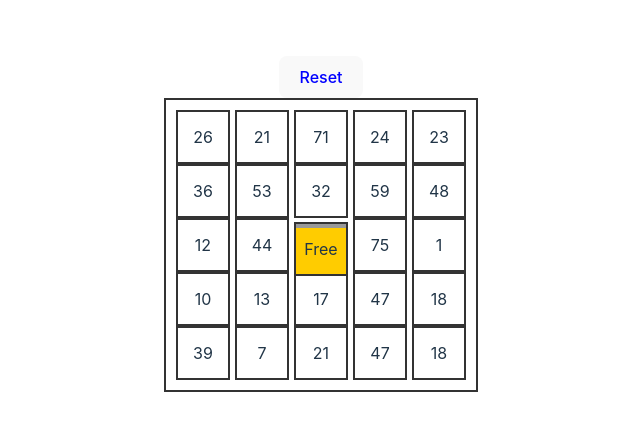
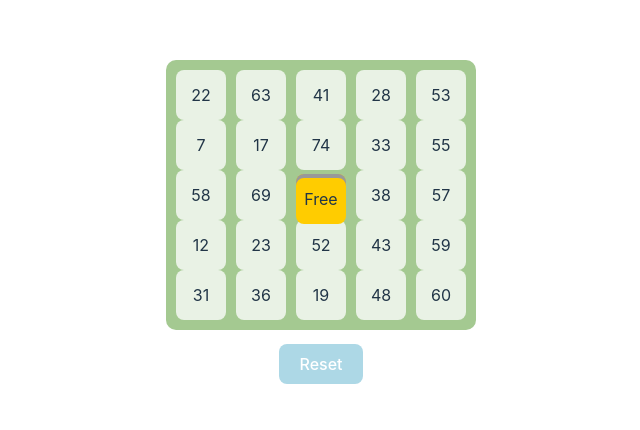
Before and after one commit to beanpot99/ck-bingo-game, a React (Vite) app: page / in a window 1280 px wide. Shown: the part 176-606 px from the top of the page, without its empty margins (319-959 px from the left). Built offline with nearby package versions, Linux system fonts and the light colour scheme.

Commit message:
randomly picking preset card from array of cards, green.

```diff
--- a/src/App.css
+++ b/src/App.css
@@ -19,27 +19,19 @@
   align-items: center;
   justify-content: center;
   height: 100vh;
-  /* 100% viewport height */
   padding: 20px;
-  /* Adjust as needed */
   max-width: 400px;
-  /* Adjust as needed */
   margin: 0 auto;
-  /* Center horizontally */
 }
 
 .bingo-board {
   display: grid;
   grid-template-columns: repeat(5, 1fr);
-  /* 5 columns */
   gap: 5px;
-  /* Adjust spacing as needed */
   border: 2px solid #333;
-  /* Add a border around the board */
   padding: 10px;
-  /* Adjust padding as needed */
   background-color: #fff;
-  /* Set the background color */
+  margin-bottom: 10px;
 }
 
 .bingo-cell {
@@ -47,59 +39,65 @@
   align-items: center;
   justify-content: center;
   width: 50px;
-  /* Adjust cell width as needed */
   height: 50px;
-  /* Adjust cell height as needed */
   border: 2px solid #333;
-  /* Add cell borders */
   font-size: 16px;
-  /* Adjust font size as needed */
   cursor: pointer;
 }
 
-/* Add a selected style for clicked cells */
-/* .selected {
+.bingo-cell.selected {
   background-color: #ffcc00;
-  color: #333;
-} */
-.bingo-cell.selected {
-  background-color: #ffcc00; /* Change to your preferred color */
-  box-shadow: inset 0 4px #999; /* Gives a pressed effect */
-  transform: translateY(4px); /* Slightly lowers the cell */
+  box-shadow: inset 0 4px #999;
+  transform: translateY(4px);
 }
 
-button {
+.button {
+  background-color: lightblue;
+  /* Light blue background */
+  border: none;
+  color: white;
   padding: 10px 20px;
-  /* Adjust padding as needed */
+  text-align: center;
+  text-decoration: none;
+  display: inline-block;
   font-size: 16px;
-  /* Adjust font size as needed */
-  background-color: #333;
-  /* Button background color */
-  color: blue;
-  /* Button text color */
-  border: none;
+  margin: 4px 2px;
   cursor: pointer;
-  margin-top: 10px;
-  /* Adjust margin as needed */
+  transition: background-color 0.3s ease;
+  /* Smooth transition for background color */
+}
+
+.button:hover {
+  background-color: #0099cc;
+  /* Darker blue on hover */
 }
 
 .bingo-cell {
-  /* ... (previous styles) */
   text-align: center;
-  /* Center text horizontally */
-}
-
-button {
-  /* ... (previous styles) */
-  display: block;
-  /* Ensure the button takes up the full width */
-  margin: 0 auto;
-  /* Center button horizontally within the cell */
+  background-color: #e9f2e5;
+  /* Set the cell background color */
+  border-radius: 8px;
+  /* Rounded edges for cells */
+  border: none;
+  display: flex;
+  align-items: center;
+  justify-content: center;
 }
 
 .bingo-board {
-  /* ... (previous styles) */
+  background-color: #a4c991;
+  /* Set the background color */
+  border-radius: 10px;
+  /* Rounded edges for the board */
+  padding: 10px;
+  /* Space inside the board, around the cells */
+  display: grid;
+  grid-template-columns: repeat(5, 1fr);
+  /* Adjust based on your layout */
+  gap: 10px;
+  /* Space between cells */
   transition: box-shadow 0.5s ease-in-out;
+  border: none;
 }
 
 .glowing {
@@ -110,8 +108,6 @@ button {
     0 0 100px 50px rgba(0, 0, 255, 0.5);
 }
 
-/* CSS to style the selected row */
 .bingo-row.selected {
   background-color: #ffcc00;
-  /* Change the background color as desired */
 }
--- a/src/App.jsx
+++ b/src/App.jsx
@@ -1,6 +1,6 @@
 import React, { Component } from 'react';
 import './App.css';
-
+import { predefinedBoards } from './utils';
 class App extends Component {
   constructor(props) {
     super(props);
@@ -16,26 +16,10 @@ class App extends Component {
     this.resetBoard();
   }
 
-  // Function to generate a new bingo board
   generateBingoBoard() {
-    const bingoBoard = [];
-
-    // Create a 5x5 grid
-    for (let row = 0; row < 5; row++) {
-      const rowData = [];
-      for (let col = 0; col < 5; col++) {
-        // The center cell is marked as "Free"
-        if (row === 2 && col === 2) {
-          rowData.push('Free');
-        } else {
-          // Generate random numbers for other cells
-          rowData.push(this.generateRandomNumber());
-        }
-      }
-      bingoBoard.push(rowData);
-    }
-
-    return bingoBoard;
+    // Randomly select one of the predefined boards
+    const randomIndex = Math.floor(Math.random() * predefinedBoards.length);
+    return predefinedBoards[randomIndex];
   }
   generateRandomNumber() {
     return Math.floor(Math.random() * 75) + 1;
@@ -52,8 +36,6 @@ class App extends Component {
     cellElement.classList.toggle('selected');
   }
 
-
-
   // Function to reset the bingo board
   resetBoard() {
     const cells = this.bingoBoardRef.current.querySelectorAll('.bingo-cell');
@@ -66,7 +48,6 @@ class App extends Component {
   render() {
     return (
       <div>
-        <button className="button" onClick={() => this.resetBoard()}>Reset</button>
         <div className="bingo-board" ref={this.bingoBoardRef}>
           {this.state.board.map((row, rowIndex) => (
             <div className="bingo-row" key={rowIndex}>
@@ -82,6 +63,7 @@ class App extends Component {
             </div>
           ))}
         </div>
+        <button className="button" onClick={() => this.resetBoard()}>Reset</button>
       </div>
     );
   }
--- /dev/null
+++ b/src/utils.js
@@ -0,0 +1,44 @@
+export const predefinedBoards = [
+    [
+        [22, 7, 58, 12, 31],
+        [63, 17, 69, 23, 36],
+        [41, 74, 'Free', 52, 19],
+        [28, 33, 38, 43, 48],
+        [53, 55, 57, 59, 60],
+    ],
+    [
+        [11, 39, 24, 41, 5],
+        [48, 14, 13, 38, 31],
+        [47, 53, 'Free', 52, 30],
+        [17, 33, 74, 4, 7],
+        [36, 2, 44, 8, 3]
+    ],
+    [
+        [60, 20, 8, 31, 38],
+        [11, 51, 65, 35, 67],
+        [72, 74, 'Free', 27, 55],
+        [18, 40, 48, 59, 57],
+        [15, 30, 26, 61, 19],
+    ],
+    [
+        [65, 14, 25, 64, 37],
+        [49, 61, 2, 8, 70],
+        [26, 73, 'Free', 44, 1],
+        [43, 36, 39, 23, 72],
+        [54, 68, 56, 22, 53],
+    ],
+    [
+        [29, 7, 27, 39, 9],
+        [24, 4, 52, 68, 15],
+        [46, 49, 'Free', 3, 51],
+        [25, 2, 10, 14, 70],
+        [59, 16, 67, 55, 58],
+    ],
+    [
+        [57, 60, 22, 40, 20],
+        [54, 39, 28, 33, 59],
+        [19, 30, 'Free', 37, 6],
+        [50, 21, 71, 43, 44],
+        [29, 69, 8, 52, 36],
+    ]
+];
```
